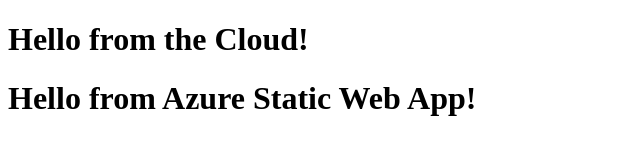
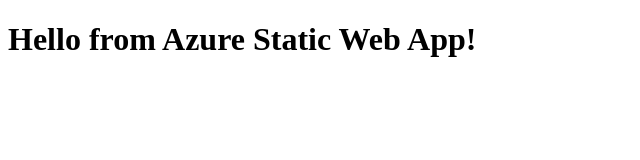
Before and after one commit to mali0154/CST8911, a plain HTML site: page index.html in a window 1280 px wide. Shown: the whole page, without its empty margins (0-640 px from the left). Drawn offline with Linux system fonts and the light colour scheme.

Commit message:
Update index.html

```diff
--- a/index.html
+++ b/index.html
@@ -1,6 +1,5 @@
 <!DOCTYPE html>
 <html>
-<head><title>Hello Azure</title></head>
-  <h1>Hello from the Cloud!</h1>
+<head><title>Hello from the Cloud! Akshay </title></head>
 <body><h1>Hello from Azure Static Web App!</h1></body>
 </html>
```
